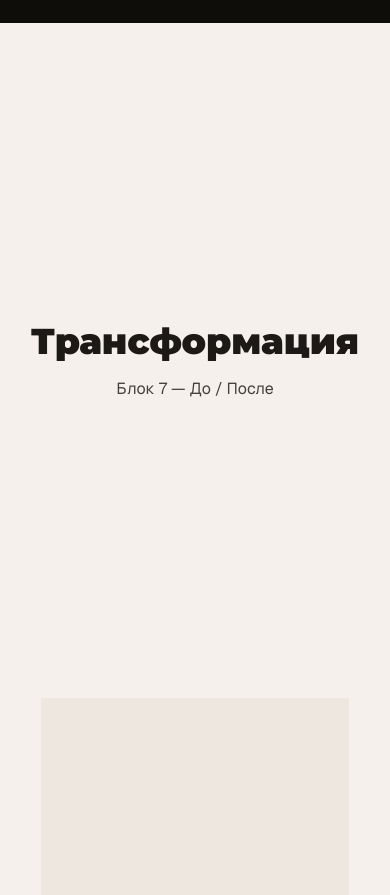
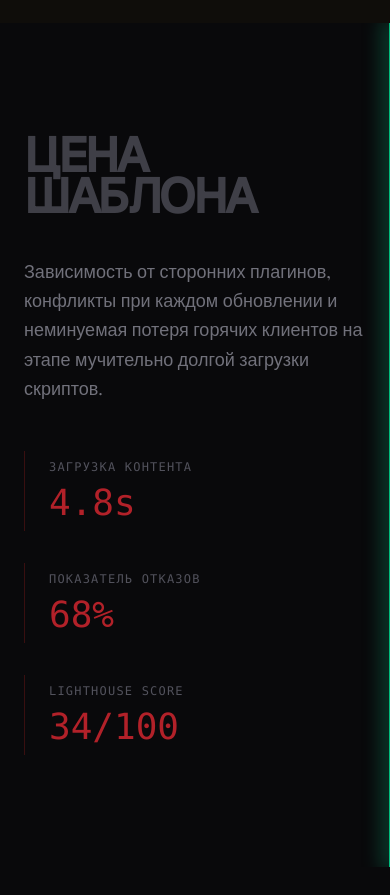
Before and after one commit to SenichSan/arsensan, a Next.js app: page / in a window 390 px wide. Shown: the part 10620-11515 px from the top of the page. Built offline with nearby package versions, Linux system fonts and the light colour scheme.

Commit message:
added new block alpha version "7 before/after"

```diff
--- a/app/page.tsx
+++ b/app/page.tsx
@@ -3,6 +3,7 @@ import TechStackBlock from "@/components/TechStackBlock";
 import SolutionManifestoBlock from "@/components/SolutionManifestoBlock";
 import ServicesBlock from "@/components/ServicesBlock";
 import PortfolioBlock from "@/components/PortfolioBlock";
+import TransformationBlock from "@/components/TransformationBlock";
 
 export default function Home() {
   return (
@@ -92,17 +93,7 @@ export default function Home() {
       <TechStackBlock />
 
       {/* ─── Блок 7: Трансформация ─── */}
-      <section
-        id="transformation"
-        className="min-h-[80vh] flex items-center justify-center"
-      >
-        <div className="text-center">
-          <h2 className="text-4xl md:text-5xl font-heading font-semibold">
-            Трансформация
-          </h2>
-          <p className="mt-4 text-on-surface-muted">Блок 7 — До / После</p>
-        </div>
-      </section>
+      <TransformationBlock />
 
       {/* ─── Блок 8: Процесс ─── */}
       <section
--- /dev/null
+++ b/components/TransformationBlock.tsx
@@ -0,0 +1,142 @@
+"use client";
+
+import React, { useRef, useEffect } from "react";
+import gsap from "gsap";
+import { ScrollTrigger } from "gsap/ScrollTrigger";
+
+export default function TransformationBlock() {
+  const containerRef = useRef<HTMLElement>(null);
+
+  useEffect(() => {
+    gsap.registerPlugin(ScrollTrigger);
+
+    // Используем gsap.context для очистки
+    const ctx = gsap.context(() => {
+
+      // Таймлайн привязан к скроллу внешнего контейнера (300vh)
+      const tl = gsap.timeline({
+        scrollTrigger: {
+          trigger: containerRef.current,
+          start: "top top",
+          end: "bottom bottom",
+          scrub: true, // Плавный скраббинг
+        },
+      });
+
+      // Анимация 1: Раскрываем маску слоя 2 (справа налево до 100%)
+      tl.to(".layer-after", {
+        clipPath: "polygon(0% 0%, 100% 0%, 100% 100%, 0% 100%)",
+        ease: "none",
+      }, 0);
+
+      // Анимация 2: Двигаем линию сканера синхронно с краем маски (от 100% до 0%)
+      tl.fromTo(".scanner-line",
+        { left: "100%" },
+        { left: "0%", ease: "none" },
+        0
+      );
+
+    }, containerRef);
+
+    return () => ctx.revert();
+  }, []);
+
+  // Выносим общие классы сетки, чтобы оба слоя были пиксель-в-пиксель идентичны
+  const layoutClasses = "absolute inset-0 w-full h-full flex items-center justify-center p-6 md:p-12 lg:p-24 pointer-events-none";
+  const gridClasses = "grid grid-cols-1 md:grid-cols-2 gap-12 lg:gap-24 w-full max-w-7xl mx-auto items-center pointer-events-auto";
+
+  return (
+    <section
+      ref={containerRef}
+      id="transformation"
+      className="relative w-full h-[300vh] bg-zinc-950 select-none"
+    >
+      {/* Залипающий контейнер ровно в 1 экран */}
+      <div className="sticky top-0 w-full h-screen overflow-hidden">
+
+        {/* =========================================
+            СЛОЙ 1: "ДО" (Цена Шаблона) - Нижний
+            ========================================= */}
+        <div className={`${layoutClasses} bg-zinc-950 text-zinc-400 z-0`}>
+          <div className={gridClasses}>
+
+            {/* Левая колонка */}
+            <div className="flex flex-col gap-6 items-start">
+              <h2 className="text-5xl md:text-7xl lg:text-[7vw] font-black font-sans leading-[0.85] tracking-tighter text-zinc-700 uppercase">
+                ЦЕНА<br/>ШАБЛОНА
+              </h2>
+              <p className="font-serif text-lg md:text-xl leading-relaxed text-zinc-500 max-w-md mt-4">
+                Зависимость от сторонних плагинов, конфликты при каждом обновлении и неминуемая потеря горячих клиентов на этапе мучительно долгой загрузки скриптов.
+              </p>
+            </div>
+
+            {/* Правая колонка (Метрики) */}
+            <div className="flex flex-col gap-8 md:pl-12 lg:pl-24 font-mono w-full">
+              <div className="flex flex-col gap-2 border-l border-red-900/40 pl-6 py-2">
+                <span className="text-xs uppercase tracking-widest text-zinc-600">Загрузка контента</span>
+                <span className="text-4xl lg:text-5xl font-light text-red-500/70">4.8s</span>
+              </div>
+              <div className="flex flex-col gap-2 border-l border-red-900/40 pl-6 py-2">
+                <span className="text-xs uppercase tracking-widest text-zinc-600">Показатель отказов</span>
+                <span className="text-4xl lg:text-5xl font-light text-red-500/70">68%</span>
+              </div>
+              <div className="flex flex-col gap-2 border-l border-red-900/40 pl-6 py-2">
+                <span className="text-xs uppercase tracking-widest text-zinc-600">Lighthouse Score</span>
+                <span className="text-4xl lg:text-5xl font-light text-red-500/70">34/100</span>
+              </div>
+            </div>
+
+          </div>
+        </div>
+
+        {/* =========================================
+            СЛОЙ 2: "ПОСЛЕ" (Монолитная Архитектура) - Верхний маскированный слой
+            ========================================= */}
+        <div
+          className={`layer-after ${layoutClasses} bg-[#F5F0EB] text-zinc-900 z-10 pointer-events-none`}
+          // Изначально стянуто в ноль справа
+          style={{ clipPath: "polygon(100% 0%, 100% 0%, 100% 100%, 100% 100%)" }}
+        >
+          <div className={gridClasses}>
+
+            {/* Левая колонка */}
+            <div className="flex flex-col gap-6 items-start">
+              <h2 className="text-5xl md:text-7xl lg:text-[7vw] font-black font-sans leading-[0.85] tracking-tighter text-zinc-900 uppercase">
+                МОНОЛИТНАЯ<br/>АРХИТЕКТУРА
+              </h2>
+              <p className="font-serif text-lg md:text-xl leading-relaxed text-zinc-700 max-w-md mt-4">
+                Чистый кастомный код, абсолютная нулевая избыточность и математическая точность каждого пикселя. Система работает как единый молниеносный механизм.
+              </p>
+            </div>
+
+            {/* Правая колонка (Метрики) */}
+            <div className="flex flex-col gap-8 md:pl-12 lg:pl-24 font-mono w-full">
+              <div className="flex flex-col gap-2 border-l border-emerald-500/50 pl-6 py-2">
+                <span className="text-xs uppercase tracking-widest text-zinc-500">Загрузка контента</span>
+                <span className="text-4xl lg:text-5xl font-medium text-emerald-600">0.6s</span>
+              </div>
+              <div className="flex flex-col gap-2 border-l border-emerald-500/50 pl-6 py-2">
+                <span className="text-xs uppercase tracking-widest text-zinc-500">Показатель отказов</span>
+                <span className="text-4xl lg:text-5xl font-medium text-emerald-600">12%</span>
+              </div>
+              <div className="flex flex-col gap-2 border-l border-emerald-500/50 pl-6 py-2">
+                <span className="text-xs uppercase tracking-widest text-zinc-500">Lighthouse Score</span>
+                <span className="text-4xl lg:text-5xl font-medium text-emerald-600">100/100</span>
+              </div>
+            </div>
+
+          </div>
+        </div>
+
+        {/* =========================================
+            ДЕКОР: ЛИНИЯ СКАНИРОВАНИЯ
+            ========================================= */}
+        <div
+          className="scanner-line absolute top-0 w-[2px] h-full bg-emerald-500 shadow-[0_0_20px_4px_rgba(16,185,129,0.5)] z-20 pointer-events-none"
+          style={{ left: "100%", transform: "translateX(-50%)" }}
+        />
+
+      </div>
+    </section>
+  );
+}
```
